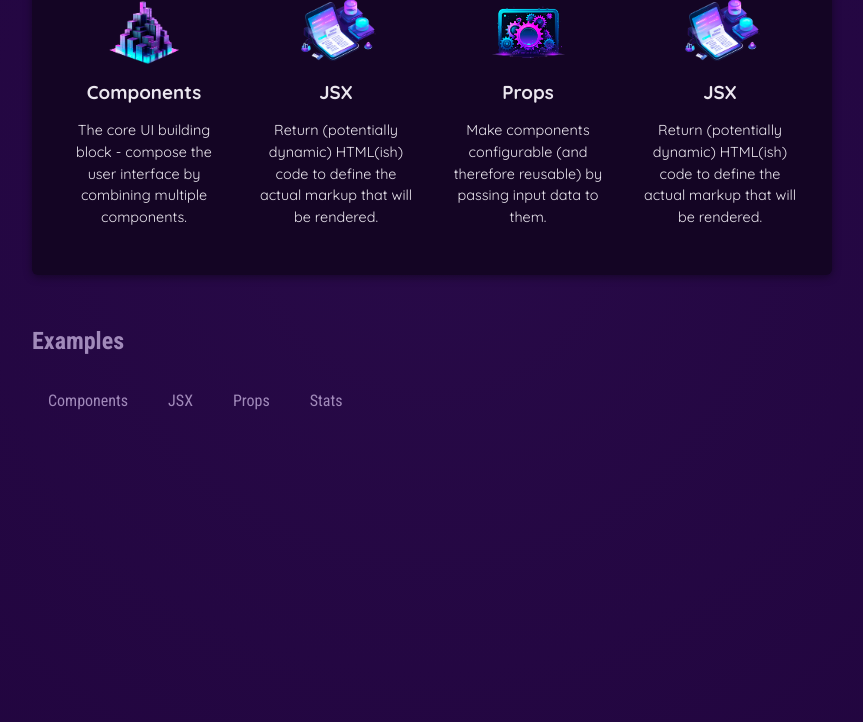
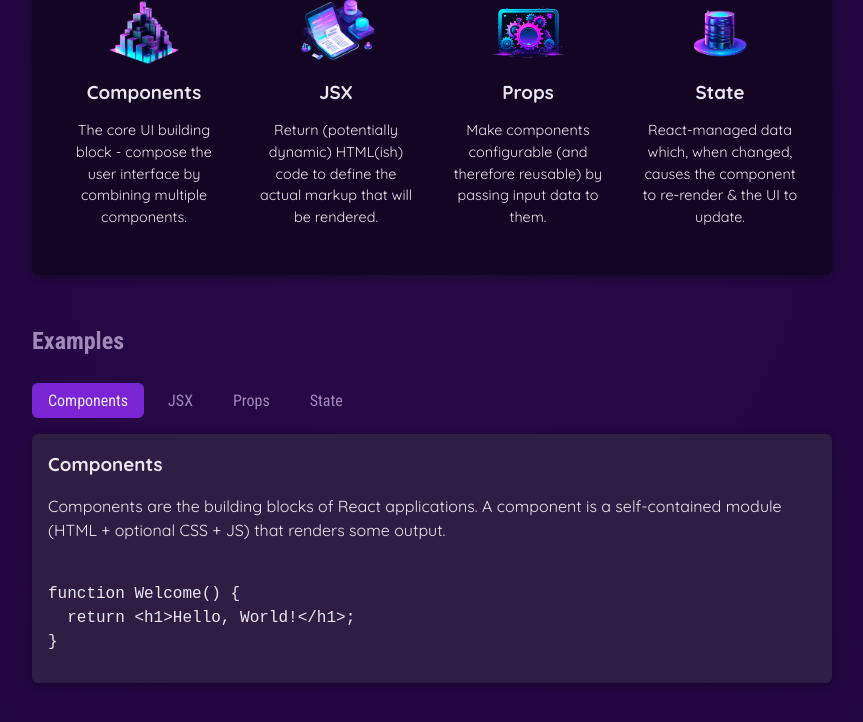
Before and after one commit to MaksymovAndrew/ReactApp, a React (Vite) app: page / in a window 1280 px wide. Both pictures are taken after a click on the button "Components". Shown: the part 424-1146 px from the top of the page, without its empty margins (208-1071 px from the left). Built offline with nearby package versions, Linux system fonts and the light colour scheme.

Commit message:
added dynamic

```diff
--- a/src/App.jsx
+++ b/src/App.jsx
@@ -1,11 +1,16 @@
+import { useState } from "react";
+
 import { CORE_CONCEPTS } from "./data.js";
 import Header from "./components/Header/Header.jsx";
 import CoreConsept from "./components/CoreConsept/CoreConsept.jsx";
 import TabButton from "./components/TabButton.jsx";
+import { EXAMPLES } from "./data.js";
 
 function App() {
+  const [selectedTopic, setSelectedTopic] = useState();
+
   function handleSelect(selectedButton) {
-    console.log(selectedButton);
+    setSelectedTopic(selectedButton);
   }
 
   return (
@@ -15,26 +20,58 @@
         <section id="core-concepts">
           <h2>Time to get started!</h2>
           <ul>
-            <CoreConsept
+            {/* <CoreConsept
               title={CORE_CONCEPTS[0].title}
               description={CORE_CONCEPTS[0].description}
               image={CORE_CONCEPTS[0].image}
             />
             <CoreConsept {...CORE_CONCEPTS[1]} />
             <CoreConsept {...CORE_CONCEPTS[2]} />
-            <CoreConsept {...CORE_CONCEPTS[1]} />
+            <CoreConsept {...CORE_CONCEPTS[1]} /> */}
+            {CORE_CONCEPTS.map((conseptItem) => (
+              <CoreConsept  key={conseptItem.title} {...conseptItem} />
+            ))}
           </ul>
         </section>
         <section id="examples">
           <h2>Examples</h2>
           <menu>
-            <TabButton onSelect={() => handleSelect("components")}>
+            <TabButton
+              isSelected={selectedTopic === "components"}
+              onSelect={() => handleSelect("components")}
+            >
               Components
             </TabButton>
-            <TabButton onSelect={() => handleSelect("jsx")}>JSX</TabButton>
-            <TabButton onSelect={() => handleSelect("props")}>Props</TabButton>
-            <TabButton onSelect={() => handleSelect("stats")}>Stats</TabButton>
+            <TabButton
+              isSelected={selectedTopic === "jsx"}
+              onSelect={() => handleSelect("jsx")}
+            >
+              JSX
+            </TabButton>
+            <TabButton
+              isSelected={selectedTopic === "props"}
+              onSelect={() => handleSelect("props")}
+            >
+              Props
+            </TabButton>
+            <TabButton
+              isSelected={selectedTopic === "state"}
+              onSelect={() => handleSelect("state")}
+            >
+              State
+            </TabButton>
           </menu>
+          {!selectedTopic ? (
+            <p>Please choose a topic.</p>
+          ) : (
+            <div id="tab-content">
+              <h3>{EXAMPLES[selectedTopic].title}</h3>
+              <p>{EXAMPLES[selectedTopic].description}</p>
+              <pre>
+                <code>{EXAMPLES[selectedTopic].code}</code>
+              </pre>
+            </div>
+          )}
         </section>
       </main>
     </div>
--- a/src/components/TabButton.jsx
+++ b/src/components/TabButton.jsx
@@ -1,7 +1,9 @@
-export default function TabButton({ children, onSelect }) {
+export default function TabButton({ children, onSelect, isSelected }) {
   return (
     <li>
-      <button onClick={onSelect}>{children}</button>
+      <button className={isSelected ? "active" : undefined} onClick={onSelect}>
+        {children}
+      </button>
     </li>
   );
 }
--- a/src/data.js
+++ b/src/data.js
@@ -1,31 +1,82 @@
-import componentsImg from './assets/components.png';
-import propsImg from './assets/config.png';
-import jsxImg from './assets/jsx-ui.png';
-import stateImg from './assets/state-mgmt.png';
+import componentsImg from "./assets/components.png";
+import propsImg from "./assets/config.png";
+import jsxImg from "./assets/jsx-ui.png";
+import stateImg from "./assets/state-mgmt.png";
 
 export const CORE_CONCEPTS = [
   {
     image: componentsImg,
-    title: 'Components',
+    title: "Components",
     description:
-      'The core UI building block - compose the user interface by combining multiple components.',
+      "The core UI building block - compose the user interface by combining multiple components.",
   },
   {
     image: jsxImg,
-    title: 'JSX',
+    title: "JSX",
     description:
-      'Return (potentially dynamic) HTML(ish) code to define the actual markup that will be rendered.',
+      "Return (potentially dynamic) HTML(ish) code to define the actual markup that will be rendered.",
   },
   {
     image: propsImg,
-    title: 'Props',
+    title: "Props",
     description:
-      'Make components configurable (and therefore reusable) by passing input data to them.',
+      "Make components configurable (and therefore reusable) by passing input data to them.",
   },
   {
     image: stateImg,
-    title: 'State',
+    title: "State",
     description:
-      'React-managed data which, when changed, causes the component to re-render & the UI to update.',
+      "React-managed data which, when changed, causes the component to re-render & the UI to update.",
   },
 ];
+
+export const EXAMPLES = {
+  components: {
+    title: "Components",
+    description:
+      "Components are the building blocks of React applications. A component is a self-contained module (HTML + optional CSS + JS) that renders some output.",
+    code: `
+function Welcome() {
+  return <h1>Hello, World!</h1>;
+}`,
+  },
+  jsx: {
+    title: "JSX",
+    description:
+      "JSX is a syntax extension to JavaScript. It is similar to a template language, but it has full power of JavaScript (e.g., it may output dynamic content).",
+    code: `
+<div>
+  <h1>Welcome {userName}</h1>
+  <p>Time to learn React!</p>
+</div>`,
+  },
+  props: {
+    title: "Props",
+    description:
+      "Components accept arbitrary inputs called props. They are like function arguments.",
+    code: `
+function Welcome(props) {
+  return <h1>Hello, {props.name}</h1>;
+}`,
+  },
+  state: {
+    title: "State",
+    description:
+      "State allows React components to change their output over time in response to user actions, network responses, and anything else.",
+    code: `
+function Counter() {
+  const [isVisible, setIsVisible] = useState(false);
+
+  function handleClick() {
+    setIsVisible(true);
+  }
+
+  return (
+    <div>
+      <button onClick={handleClick}>Show Details</button>
+      {isVisible && <p>Amazing details!</p>}
+    </div>
+  );
+}`,
+  },
+};
```
